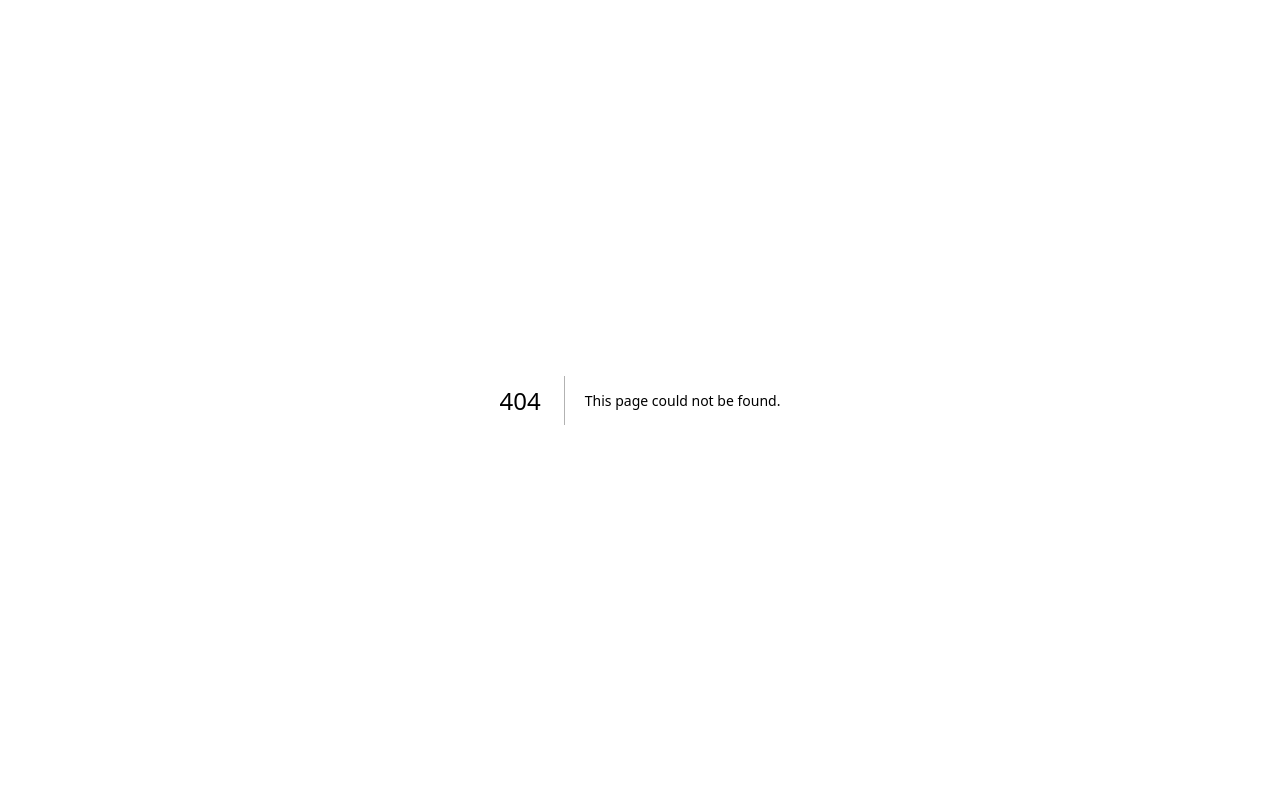
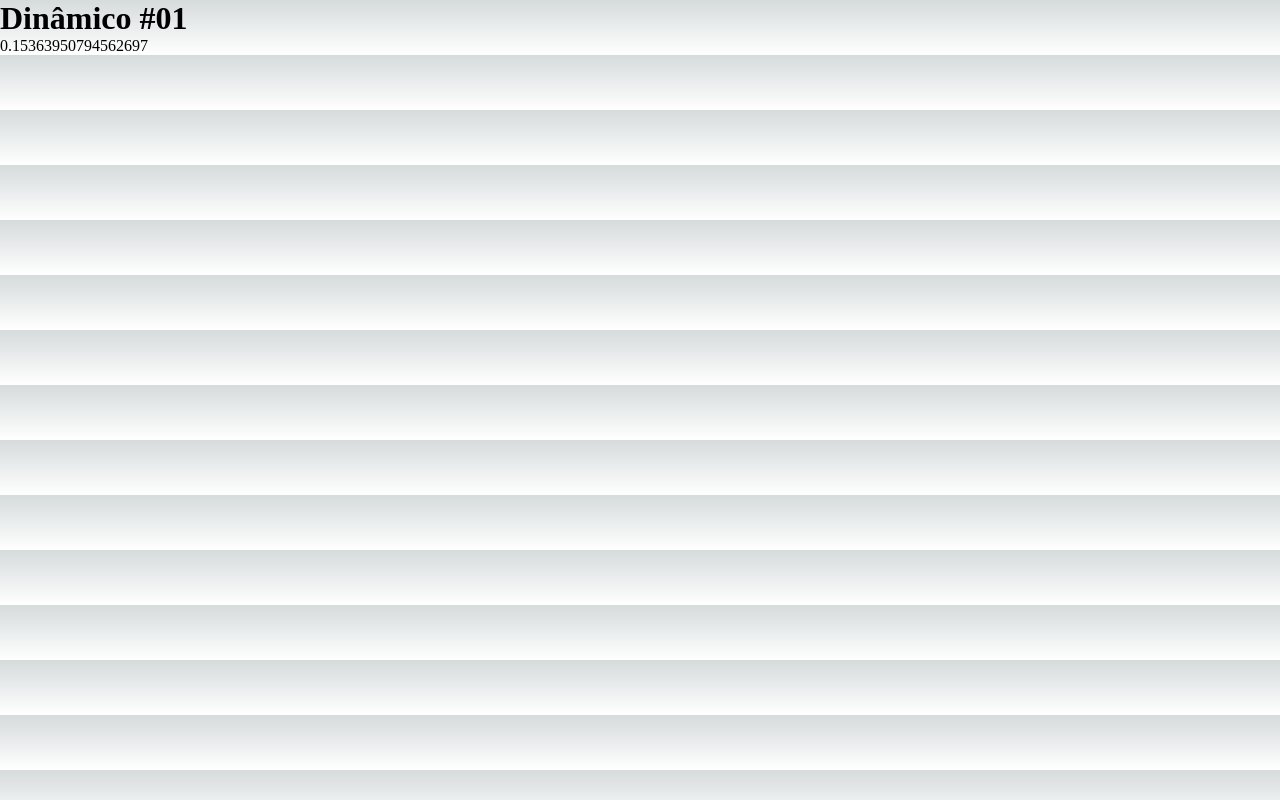
Before and after one commit to SamillyNunes/nextjs_render, a Next.js app: page /dynamic1 in a window 1280 px wide. Before the commit this address had no page. Built offline with nearby package versions, Linux system fonts and the light colour scheme.

Commit message:
render: working with server side props (SSR)

```diff
--- /dev/null
+++ b/src/pages/dynamic1.tsx
@@ -0,0 +1,18 @@
+export function getServerSideProps(){
+    console.log('[Server] Gerando os props para o componente...');
+    return {
+        props: {
+            number: Math.random(),
+        }
+    }
+}
+
+export default function Dynamic1(props: any){
+    console.log('[Cliente] Gerando o componente...');
+    return (
+        <div>
+            <h1> Dinâmico #01 </h1>
+            <span> {props.number} </span>
+        </div>
+    );
+}
```
Also changed, not shown: src/pages/static4.tsx (deleted, +0 -33 lines).
